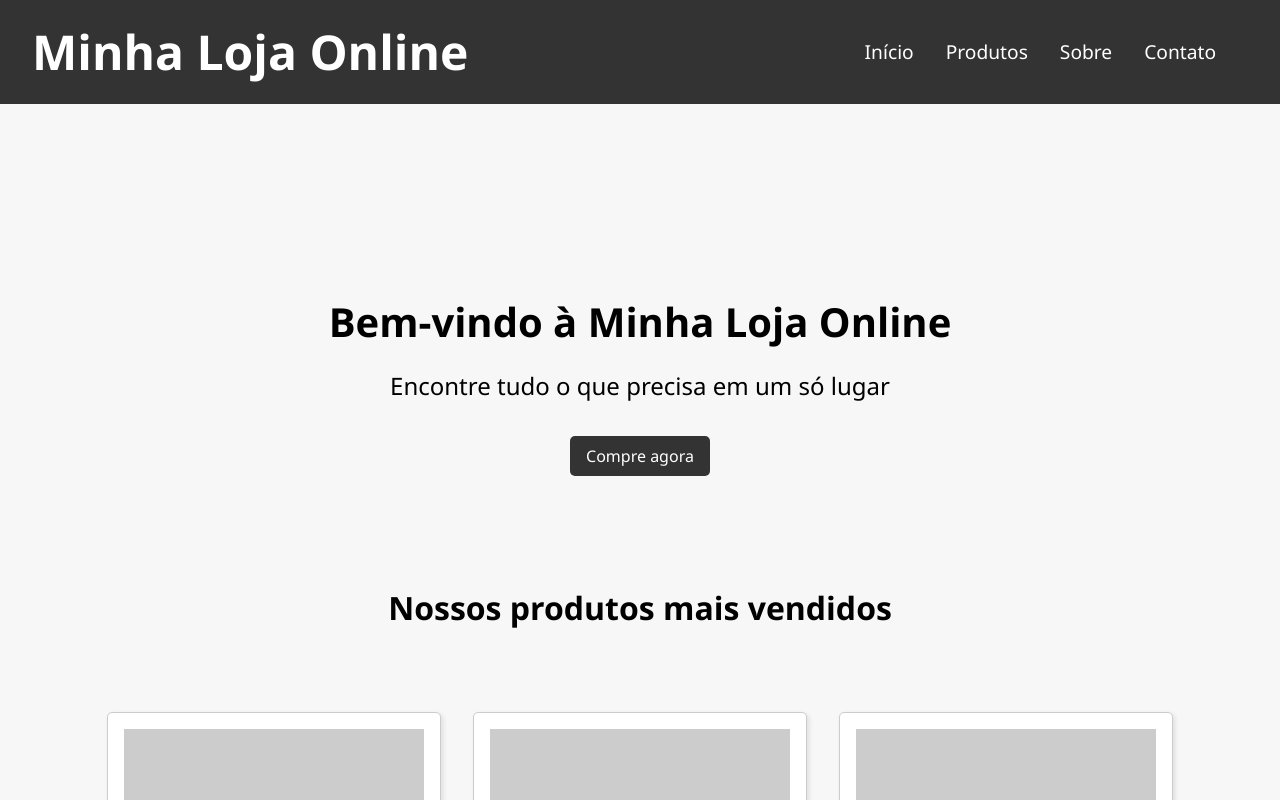
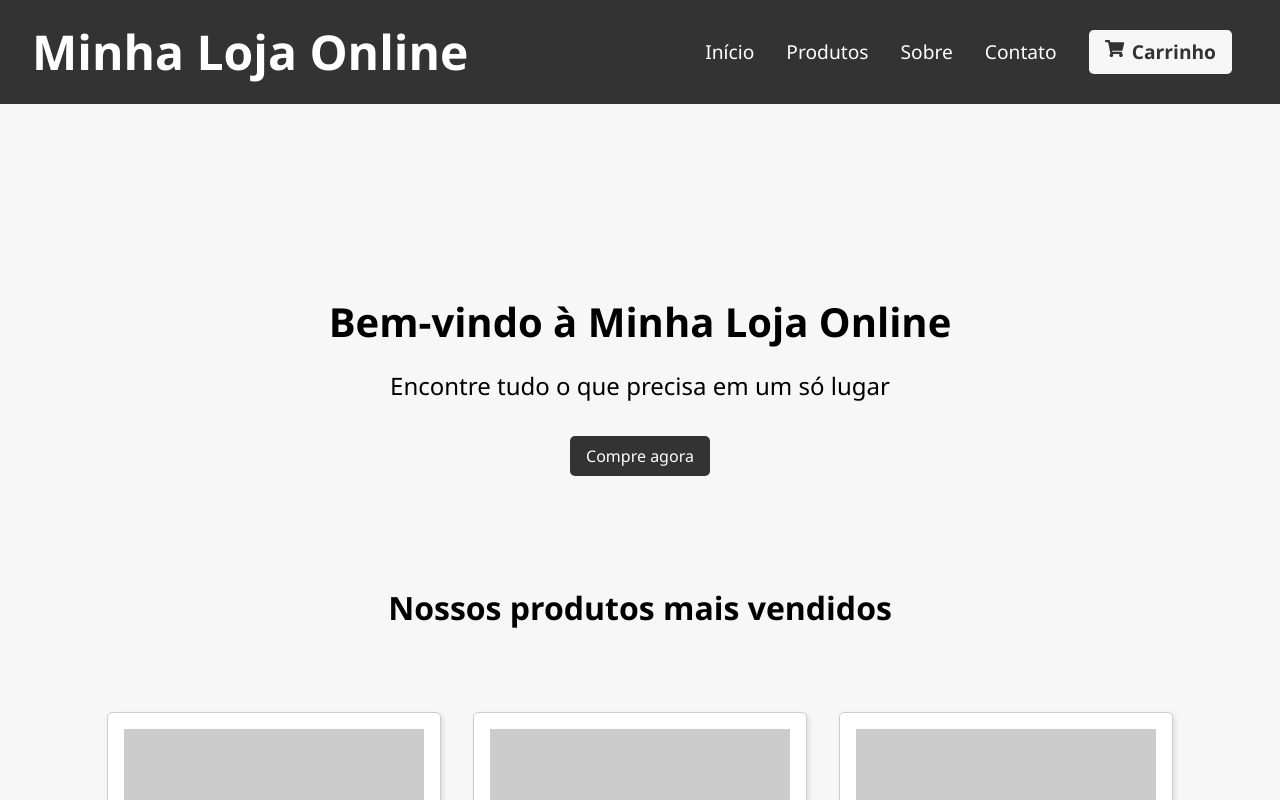
Before and after one commit to Rvaranda/ecommerce, a React (Vite) app: page / in a window 1280 px wide. Shown: the top 800 px of the page. Built offline with nearby package versions, Linux system fonts and the light colour scheme.

Commit message:
Created shop cart button

```diff
--- a/package.json
+++ b/package.json
@@ -11,6 +11,7 @@
   "dependencies": {
     "react": "^18.2.0",
     "react-dom": "^18.2.0",
+    "react-icons": "^4.8.0",
     "react-router-dom": "^6.8.2"
   },
   "devDependencies": {
--- a/src/components/Nav.jsx
+++ b/src/components/Nav.jsx
@@ -1,14 +1,19 @@
-import { Link } from "react-router-dom";
+import { Link } from 'react-router-dom';
+import { FaShoppingCart } from 'react-icons/fa';
 
 function Nav() {
     return (
-        <nav>
+        <nav style={{ display: 'flex', alignItems: 'center' }}>
             <ul>
                 <li><Link to='/'>Início</Link></li>
                 <li><Link to='/products'>Produtos</Link></li>
                 <li><Link to='/'>Sobre</Link></li>
                 <li><Link to='/'>Contato</Link></li>
             </ul>
+            <Link to='/shopcart' className='shoppingCart'>
+                <FaShoppingCart />
+                Carrinho
+            </Link>
         </nav>
     );
 }
--- a/src/index.css
+++ b/src/index.css
@@ -72,6 +72,24 @@ nav a:hover {
 .btn:hover {
   background-color: #d1d1d1;
   color: #333;
+}
+
+.shoppingCart {
+  background-color: #f7f7f7;
+  color: #333;
+  padding: 0.5rem 1rem;
+  font-weight: 700;
+  border-radius: 0.3rem;
+  transition: all 0.2s ease;
+}
+
+.shoppingCart svg {
+  margin-right: 0.5rem;
+}
+
+.shoppingCart:hover {
+  background-color: #999;
+  color: #f7f7f7;
 }
 
 /* ============== PRODUCTS ============== */
```
Also changed, not shown: 1 other file (tests, documents, lock files or other folders).
